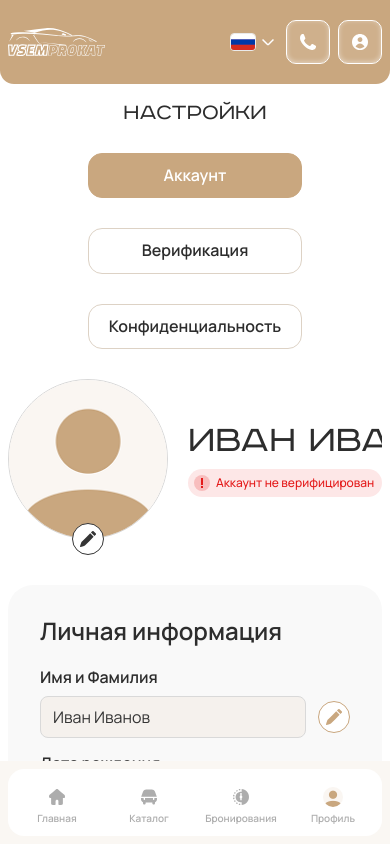
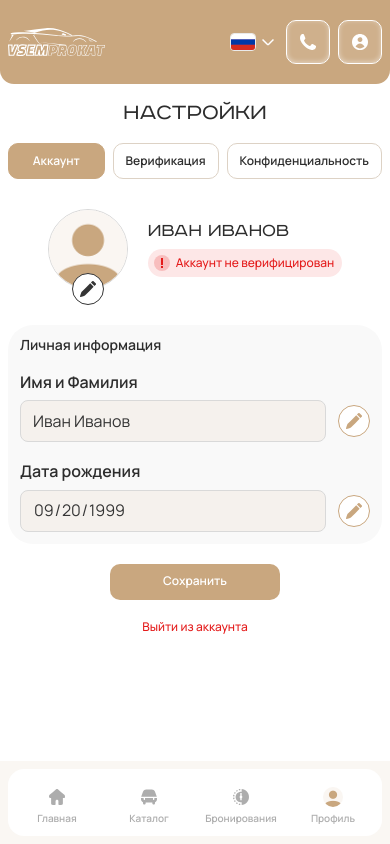
Before and after one commit to slav4x/rent-cars, a Next.js app: page /account/settings/profile in a window 390 px wide. Shown: the top 844 px of the page. Built offline with nearby package versions, Linux system fonts and the light colour scheme.

Commit message:
feat: AccountSettings

```diff
--- a/src/views/account/AccountSettingsPage.module.sass
+++ b/src/views/account/AccountSettingsPage.module.sass
@@ -7,7 +7,9 @@
 
 .navLink
 	display: block
-	width: 214px
+	width: 100%
+	flex: 1
+	max-width: 214px
 	padding: 12px
 	border-radius: 14px
 	border: 1px solid #DDD2C5
@@ -22,3 +24,18 @@
 	background: var(--color-accent)
 	border-color: var(--color-accent)
 	color: var(--color-white)
+
+@media (max-width: 1200px)
+	.nav
+		gap: 20px
+		margin-top: 20px
+
+	.navLink
+		max-width: 160px
+		font-size: 12px
+		line-height: 10px
+		border-radius: 10px
+
+@media (max-width: 600px)
+	.nav
+		gap: 8px
--- a/src/views/account/settings/AccountSettingsSection.module.sass
+++ b/src/views/account/settings/AccountSettingsSection.module.sass
@@ -229,7 +229,8 @@
 	margin-top: 30px
 
 .verificationButton
-	width: 330px
+	flex: 1
+	max-width: 330px
 	height: 60px
 	text-align: center
 	color: var(--color-white)
@@ -243,7 +244,8 @@
 	border: 1px solid var(--color-accent)
 
 .verificationButtonOutline
-	width: 330px
+	flex: 1
+	max-width: 330px
 	height: 60px
 	text-align: center
 	color: var(--color-accent)
@@ -255,3 +257,121 @@
 	line-height: 1.2
 	font-weight: 600
 	display: block
+
+@media (max-width: 1600px)
+	.photo
+		img
+			width: 120px
+			height: 120px
+
+	.name
+		font-size: 32px
+
+	.about
+		max-width: 420px
+
+	.aboutTitle
+		font-size: 20px
+
+	.fields
+		display: grid
+		gap: 20px
+		margin-top: 20px
+
+	.btnSave
+		width: 300px
+		height: 52px
+		border-radius: 10px
+		font-size: 14px
+
+	.exit
+		font-size: 14px
+
+@media (max-width: 1024px)
+	.verification
+		margin-top: 20px
+
+	.row
+		max-width: 410px
+		gap: 20px
+		grid-template-columns: repeat(1, 1fr)
+
+	.verificationCard
+		padding: 20px
+		border-radius: 20px
+		b
+			font-size: 14px
+		p
+			font-size: 12px
+			margin-top: 12px
+			padding-bottom: 12px
+			margin-bottom: 12px
+
+	.verificationBtn
+		gap: 4px
+		font-size: 14px
+		padding: 4px
+		border-radius: 10px
+
+	.toggle
+		margin-bottom: 20px
+		font-size: 14px
+
+	.vuTitle
+		font-size: 24px
+		margin: 40px auto 20px
+
+	.verificationButtons
+		gap: 12px
+		margin-top: 20px
+		width: 100%
+		flex-direction: column
+
+	.verificationButton
+		height: 52px
+		border-radius: 10px
+		margin: 0
+		font-size: 14px
+		max-width: 410px
+		flex: initial
+		width: 100%
+
+	.verificationButtonOutline
+		height: 52px
+		border-radius: 10px
+		margin: 0
+		font-size: 14px
+		max-width: 410px
+		flex: initial
+		width: 100%
+		order: 1
+
+@media (max-width: 600px)
+	.photo
+		img
+			width: 80px
+			height: 80px
+
+	.name
+		font-size: 20px
+
+	.about
+		max-width: 100%
+		padding: 12px
+		margin-top: 36px
+
+	.aboutTitle
+		font-size: 14px
+
+	.btnSave
+		width: 170px
+		height: 36px
+		font-size: 12px
+		margin-top: 20px
+
+	.exit
+		font-size: 12px
+		margin-top: 20px
+
+	.privacy
+		max-width: 100%
```
